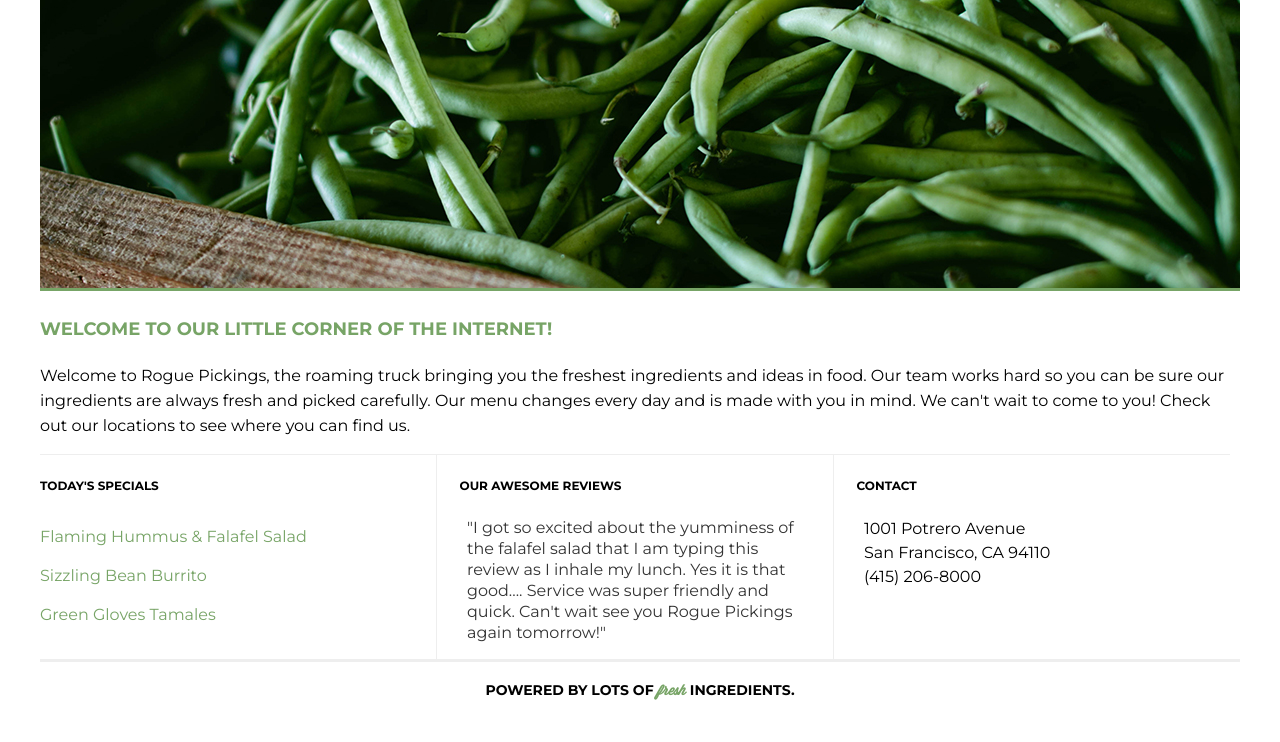
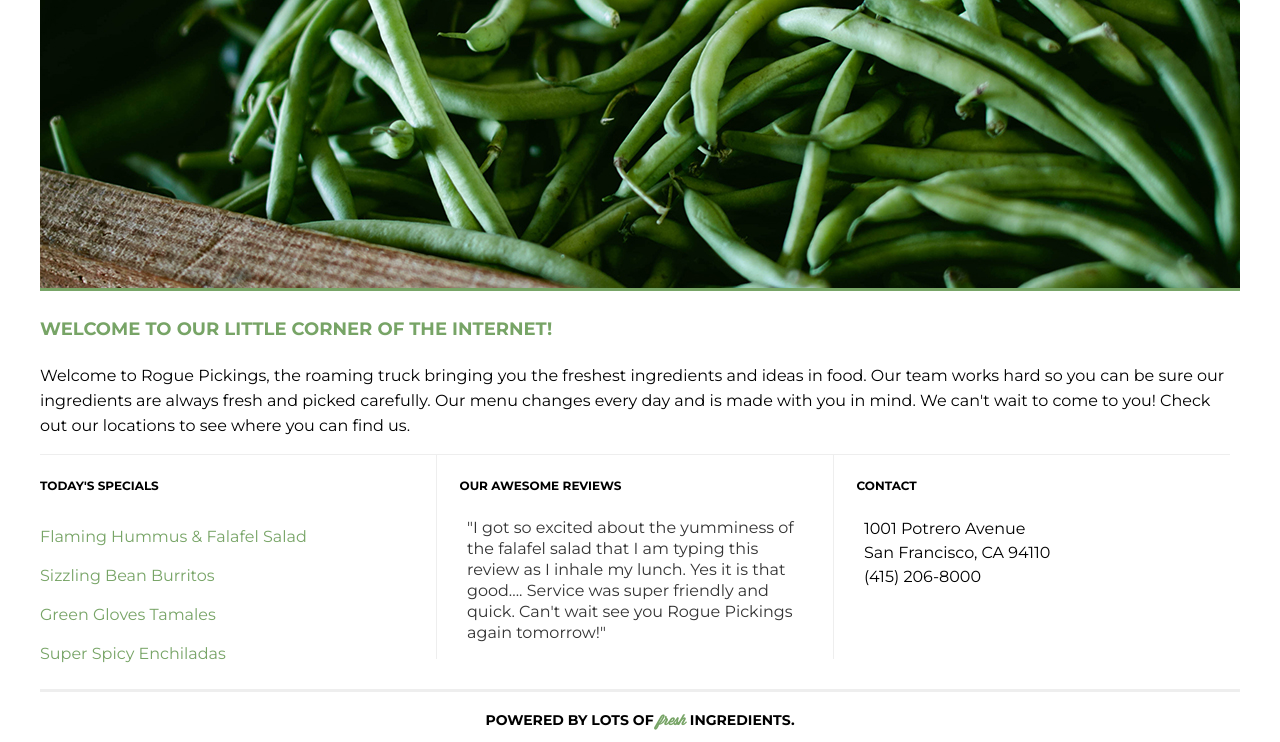
Before and after one commit to mrvancil/rogue-pickings-responsive, a plain HTML site: page index.html in a window 1280 px wide. Shown: the part 113-855 px from the top of the page. Before the commit the page ends 825 px from the top, so only its background shows below. Drawn offline with Linux system fonts and the light colour scheme.

Commit message:
expanding the menu

```diff
--- a/index.html
+++ b/index.html
@@ -48,8 +48,9 @@
                     <h4>Today's Specials</h4>
                     <ul class="menu">
                         <li>Flaming Hummus &amp; Falafel Salad</li>
-                        <li>Sizzling Bean Burrito</li>
+                        <li>Sizzling Bean Burritos</li>
                         <li>Green Gloves Tamales</li>
+                        <li>Super Spicy Enchiladas</li>
                     </ul>
                 </div>
                 <div class="section-two">
```
